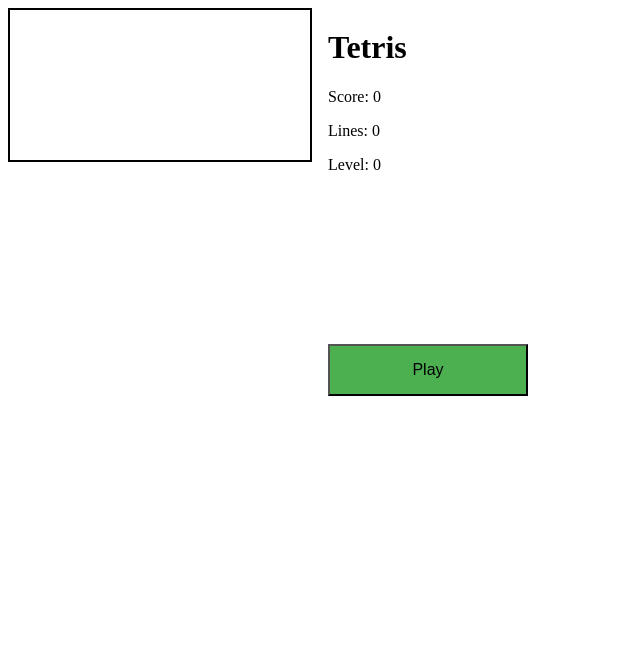
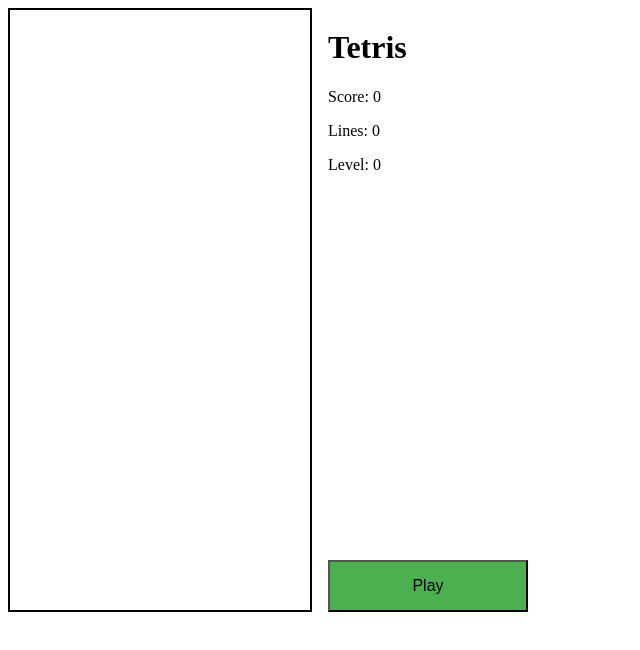
Before and after one commit to Purposelessness/tetris-js, a website with bundled scripts: page src/index.html in a window 1280 px wide. Both pictures are taken after a click on the button "Play". Shown: the whole page, without its empty margins (0-640 px from the left). Built offline with nearby package versions, Linux system fonts and the light colour scheme; files whose address does not match are found by name.

Commit message:
fix: runnable empty page

```diff
--- a/main.js
+++ /dev/null
@@ -1,25 +0,0 @@
-const canvas = document.getElementById("board");
-const ctx = canvas.getContext("2d");
-const canvasNext = document.getElementById("next");
-const ctxNext = canvas.getContext("2d");
-
-let accountValues = {
-  score: 0,
-  level: 0,
-  lines: 0,
-};
-
-function updateAccount(key, value) {
-  let element = document.getElementById(key);
-  if (element) {
-    element.textContent = value;
-  }
-}
-
-let account = new Proxy(accountValues, {
-  set: (target, key, value) => {
-    target[key] = value;
-    updateAccount(key, value);
-    return true;
-  },
-});
--- a/package.json
+++ b/package.json
@@ -3,6 +3,7 @@
   "version": "1.0.0",
   "description": "",
   "main": "main.js",
+  "type": "module",
   "scripts": {
     "test": "echo \"Error: no test specified\" && exit 1"
   },
--- /dev/null
+++ b/src/board.js
@@ -0,0 +1,12 @@
+import {COLUMNS, ROWS} from './constants/config.js';
+
+function getEmptyBoard() {
+  return Array.from({length: ROWS}, () =>
+      Array(COLUMNS).fill(0));
+}
+
+export class Board {
+  reset() {
+    this.grid = getEmptyBoard();
+  }
+}
--- /dev/null
+++ b/src/constants/config.js
@@ -0,0 +1,18 @@
+const COLUMNS = 10;
+const ROWS = 20;
+const BLOCK_SIZE = 30;
+
+const COLORS = [
+  'none',
+  'red',
+  'orange',
+  'yellow',
+  'green',
+  'blue',
+  'purple',
+];
+Object.freeze(COLORS);
+
+export {
+  COLUMNS, ROWS, BLOCK_SIZE, COLORS,
+};
--- a/index.html
+++ b/src/index.html
@@ -16,13 +16,11 @@
         <p>Level: <span id="level">0</span></p>
         <canvas id="next" class="next"></canvas>
       </div>
-      <button onclick="play()" class="play-button">Play</button>
+      <button id="play-button">Play</button>
     </div>
   </div>
 
-  <script type="text/javascript" src="constants.js"></script>
-  <script type="text/javascript" src="board.js"></script>
-  <script type="text/javascript" src="piece.js"></script>
-  <script type="text/javascript" src="main.js"></script>
+  <script type="module" src="./constants/config.js"></script>
+  <script type="module" src="./main.js"></script>
 </body>
 </html>
--- /dev/null
+++ b/src/main.js
@@ -0,0 +1,19 @@
+import * as co from './constants/config.js';
+import {Board} from './board.js';
+
+const canvas = document.getElementById('board');
+const ctx = canvas.getContext('2d');
+
+ctx.canvas.width = co.COLUMNS * co.BLOCK_SIZE;
+ctx.canvas.height = co.ROWS * co.BLOCK_SIZE;
+
+ctx.scale(co.BLOCK_SIZE, co.BLOCK_SIZE);
+
+const board = new Board();
+
+export function play() {
+  board.reset();
+  console.table(board.grid);
+}
+
+document.getElementById('play-button').onclick = play
--- a/styles.css
+++ b/src/styles.css
@@ -13,7 +13,7 @@
   border: solid 2px;
 }
 
-.play-button {
+#play-button {
   background-color: #4caf50;
   font-size: 16px;
   padding: 15px 30px;
```
Also changed, not shown: 1 other file.
